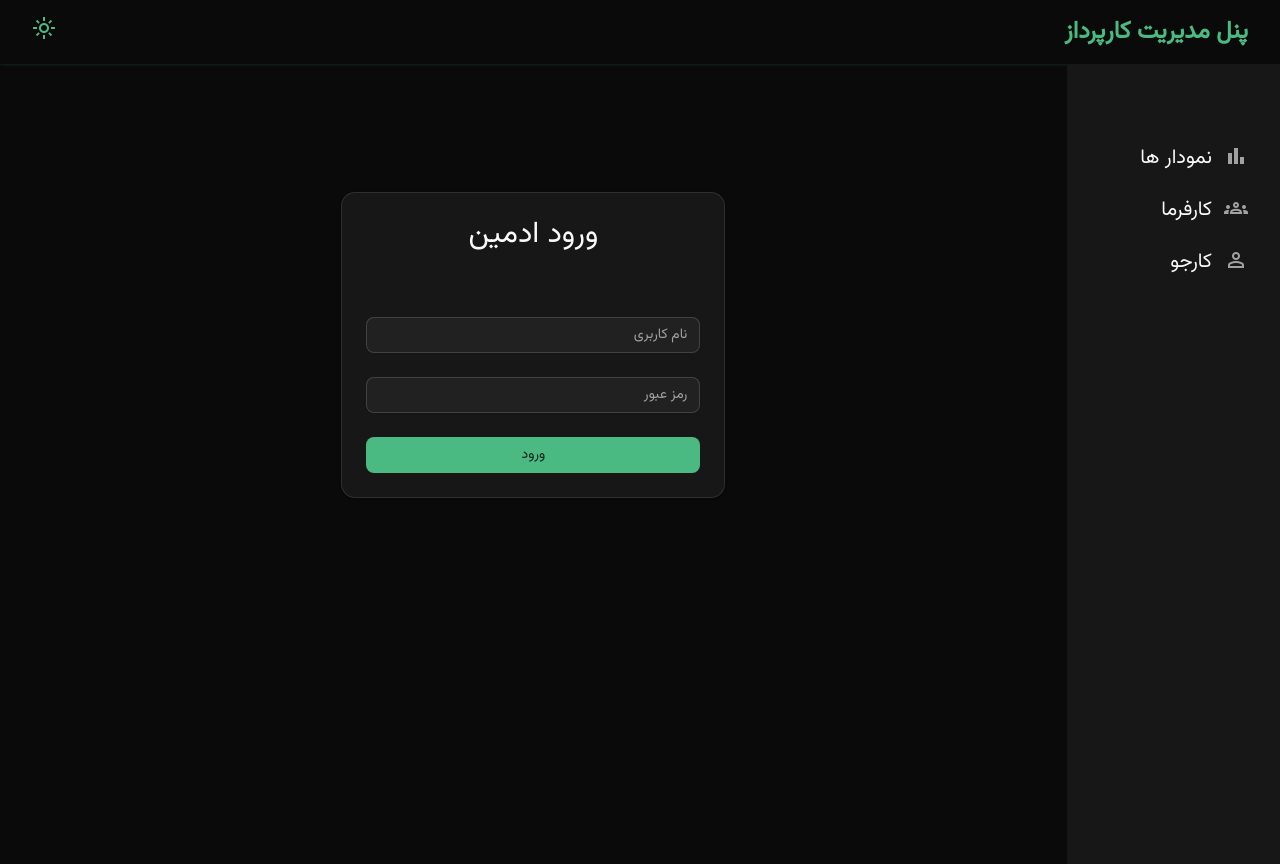
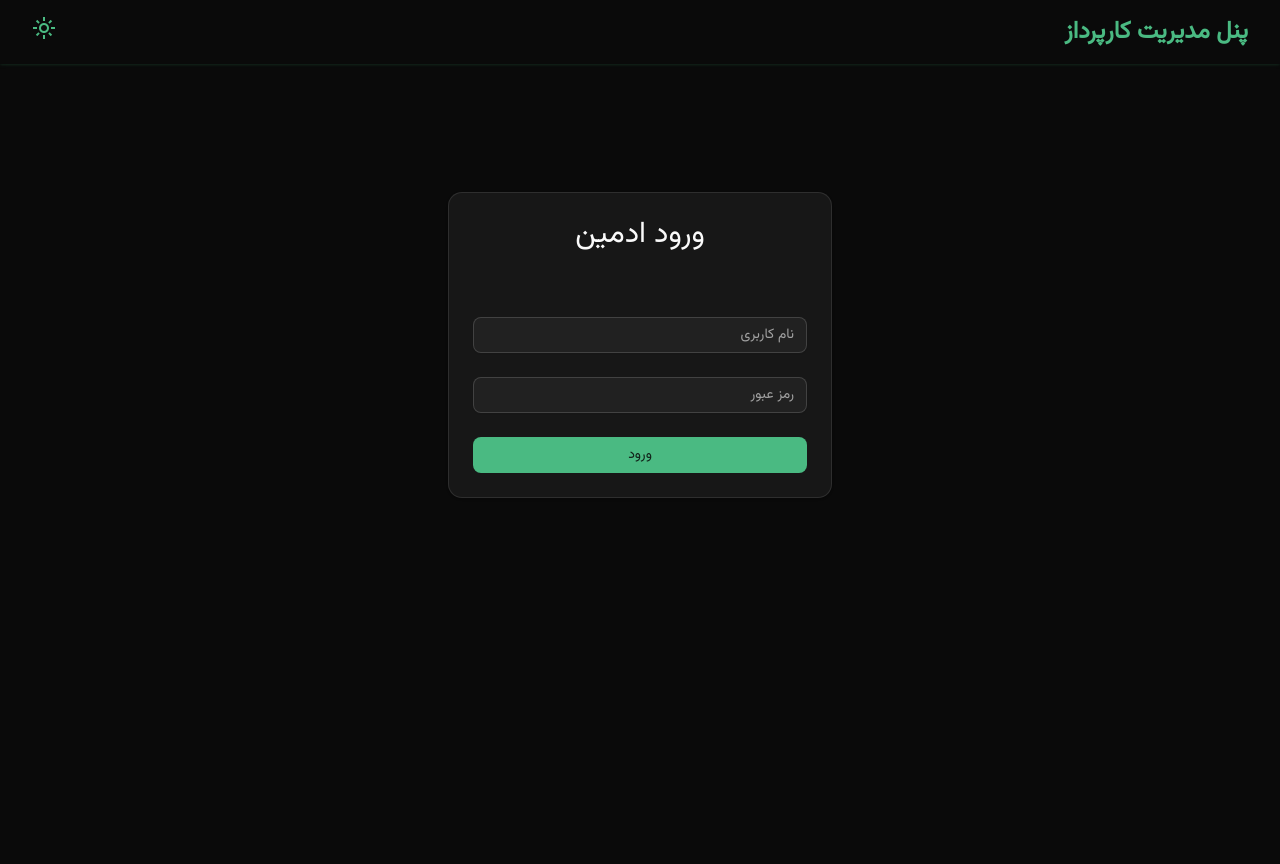
Before and after one commit to Amir-username/karpardaz-dashboard, a React (Vite) app: page /login in a window 1280 px wide. After the commit the page ends 800 px from the top, so only its background shows below. Built offline with nearby package versions, Linux system fonts and the light colour scheme.

Commit message:
add conditional rendering for sidebar based on login page

```diff
--- a/src/App.tsx
+++ b/src/App.tsx
@@ -1,4 +1,4 @@
-import { Route, Routes } from "react-router";
+import { Route, Routes, useLocation } from "react-router";
 import HomePage from "./pages/HomePage/HomePage";
 import LoginPage from "./pages/LoginPage/LoginPage";
 import NavBar from "./components/app/Navbar/Navbar";
@@ -21,6 +21,9 @@
 import { useEffect } from "react";
 
 function App() {
+  const location = useLocation();
+  const isLoginPage = location.pathname === "/login";
+
   useEffect(() => {
     const theme = localStorage.getItem("theme");
     if (theme && JSON.stringify(theme) === "dark") {
@@ -33,7 +36,7 @@
     <>
       <NavBar />
       <div className="flex">
-        <SideBar />
+        {!isLoginPage && <SideBar />}
 
         <Routes>
           <Route path="/" element={<HomePage />} />
```
